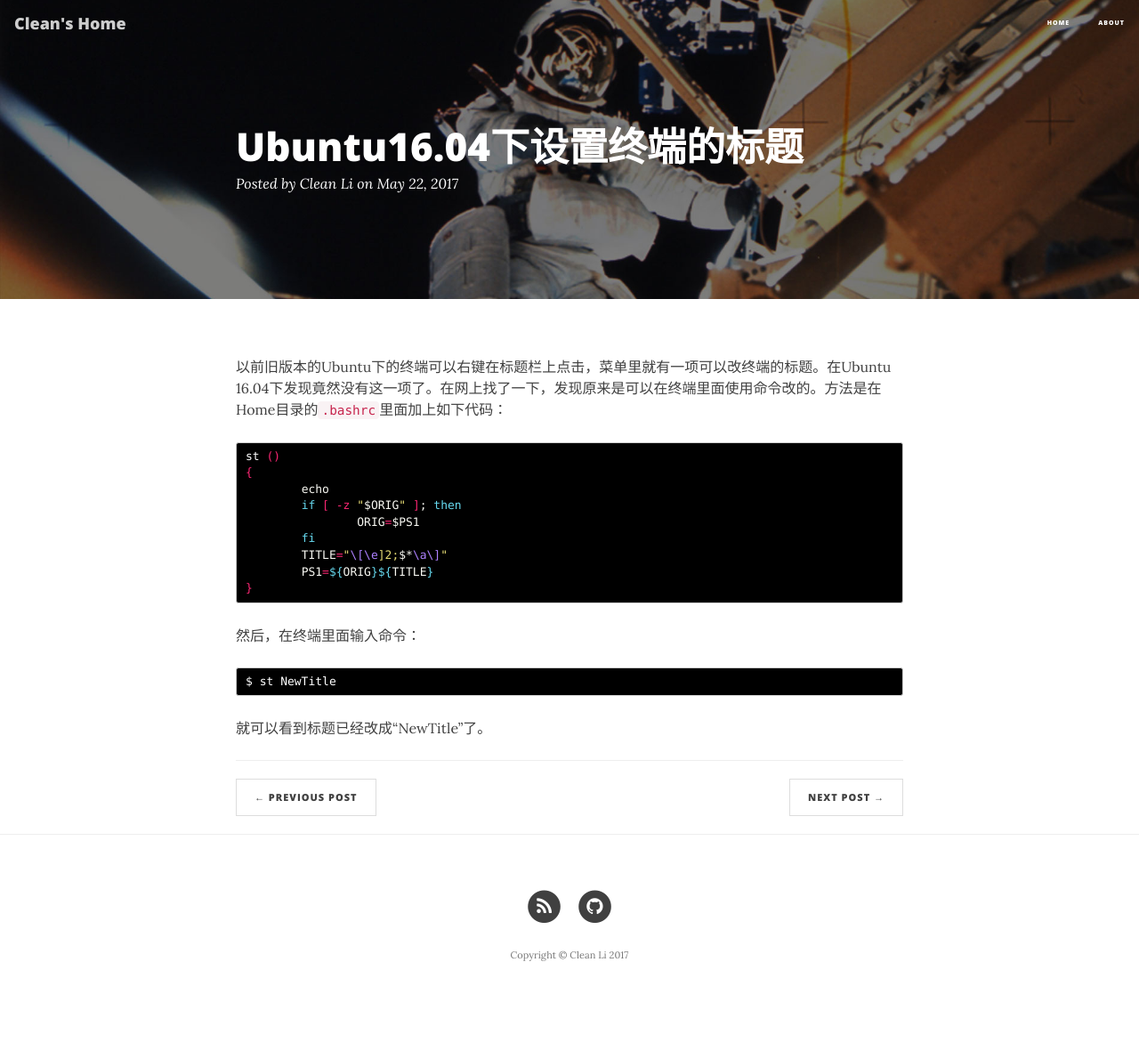
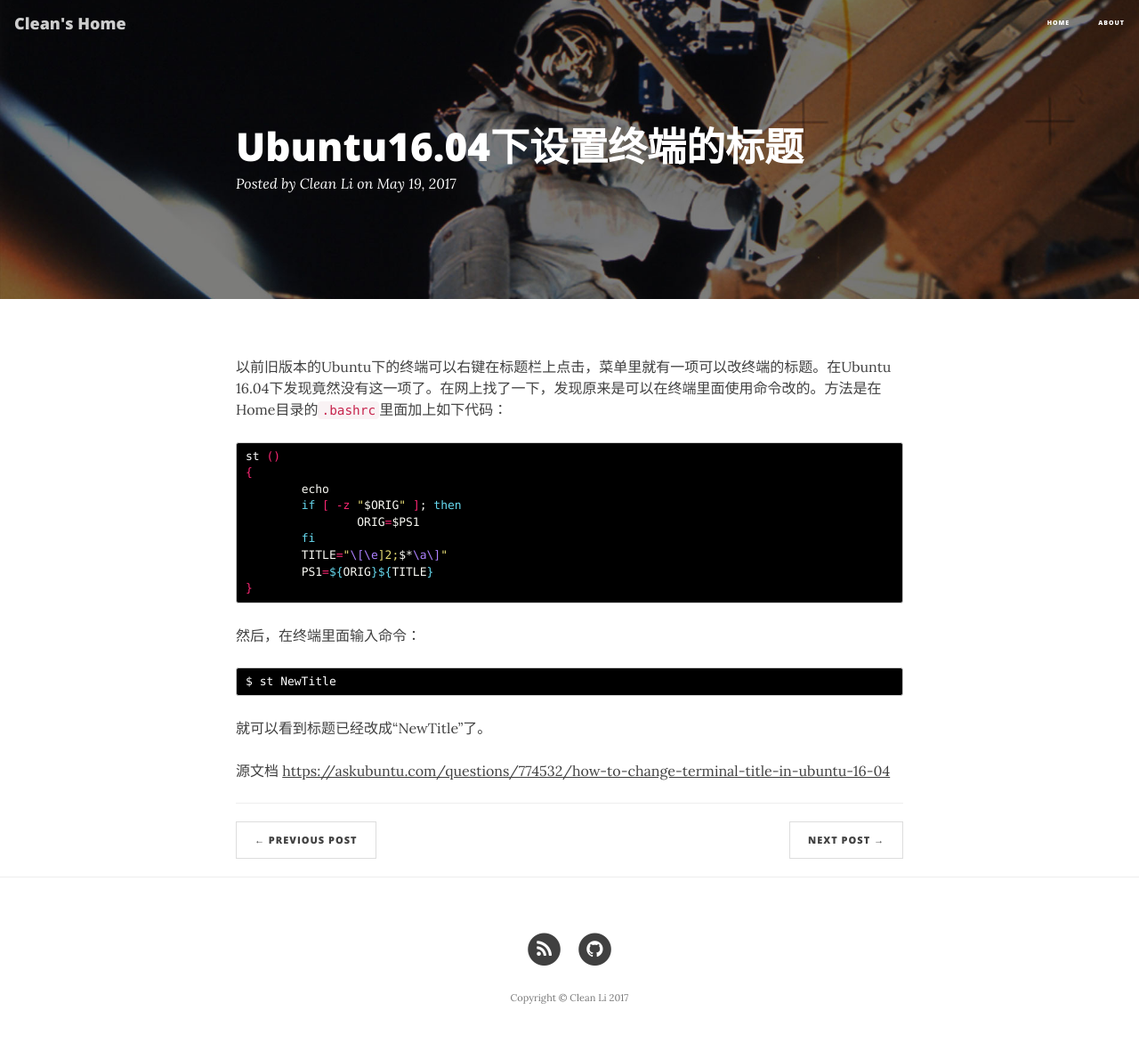
Before and after one commit to cleanli/cleanhome, a Jekyll site: the page built from _posts/2017-05-22-how_to_set_terminal_title.md, in a window 1280 px wide. Shown: the whole page at 89% size. Built offline with Jekyll 4.4.1, drawn with Linux system fonts in a browser that asks for light colours; before the commit the page ends 1133 px from its top, so only the background shows below that.

Commit message:
some updates

````diff
--- a/_posts/2017-05-22-how_to_set_terminal_title.md
+++ b/_posts/2017-05-22-how_to_set_terminal_title.md
@@ -1,7 +1,7 @@
 ---
 layout:     post
 title:      "Ubuntu16.04下设置终端的标题"
-date:       2017-05-22 22:37:25 +0800
+date:       2017-05-19 14:06:25 +0800
 author:     "Clean Li"
 categories: tech
 header-img: "img/post-bg-03.jpg"
@@ -24,3 +24,5 @@ st ()
 $ st NewTitle
 ```
 就可以看到标题已经改成“NewTitle”了。
+
+源文档 <https://askubuntu.com/questions/774532/how-to-change-terminal-title-in-ubuntu-16-04>
--- a/css/clean-blog.css
+++ b/css/clean-blog.css
@@ -225,6 +225,7 @@ hr.small {
   margin-bottom: 8px;
 }
 .post-preview > a > .post-subtitle {
+  font-size: 16px;
   margin: 0;
   font-weight: 300;
   margin-bottom: 8px;
````
